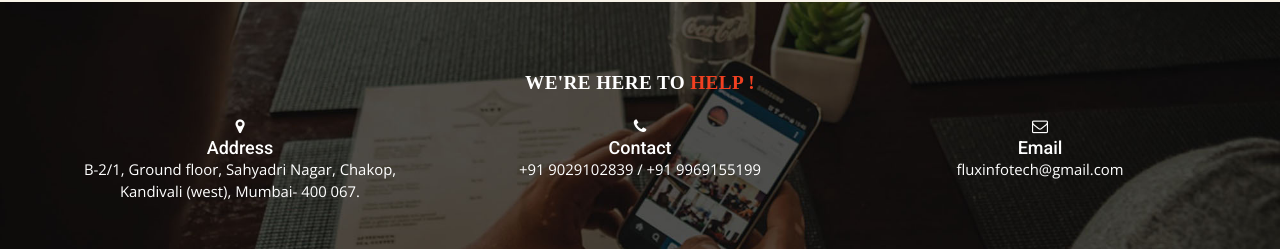
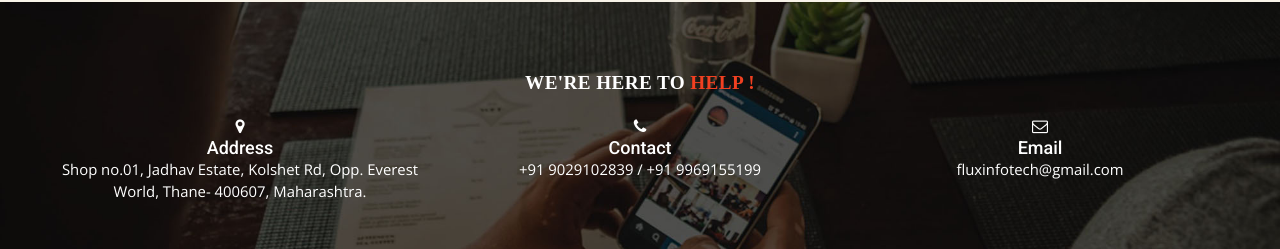
Before and after one commit to fluxinfotech/fluxinfotech, a plain HTML site: page index.html in a window 1280 px wide. Shown: the part 4745-4994 px from the top of the page. Drawn offline with nearby package versions, Linux system fonts and the light colour scheme.

Commit message:
Update index.html
address changed

```diff
--- a/index.html
+++ b/index.html
@@ -654,7 +654,7 @@
             <i class="fa fa-map-marker" aria-hidden="true"></i>
             <h4>Address</h4>
             <p>
-              B-2/1, Ground floor, Sahyadri Nagar, Chakop, Kandivali (west), Mumbai- 400 067.
+             Shop no.01, Jadhav Estate, Kolshet Rd, Opp. Everest World, Thane- 400607, Maharashtra.
 
             </p>
           </div>
```
